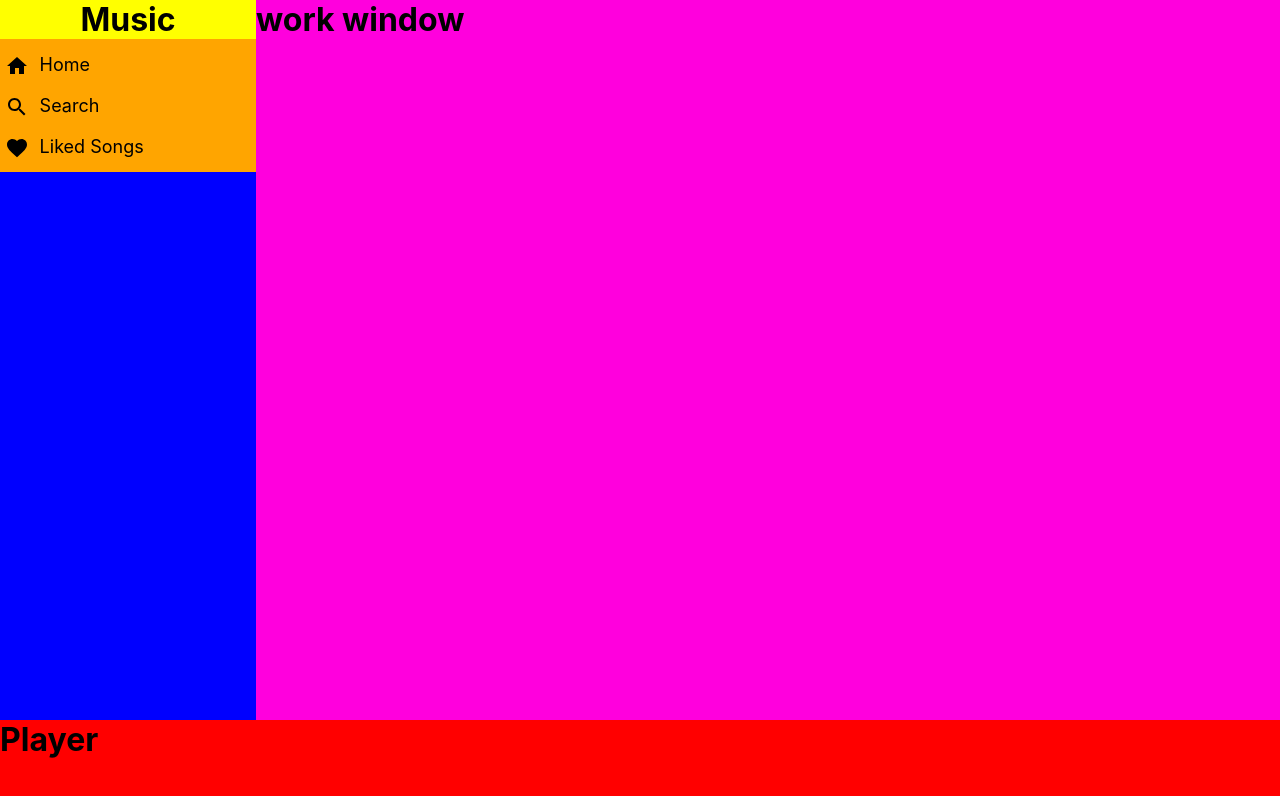
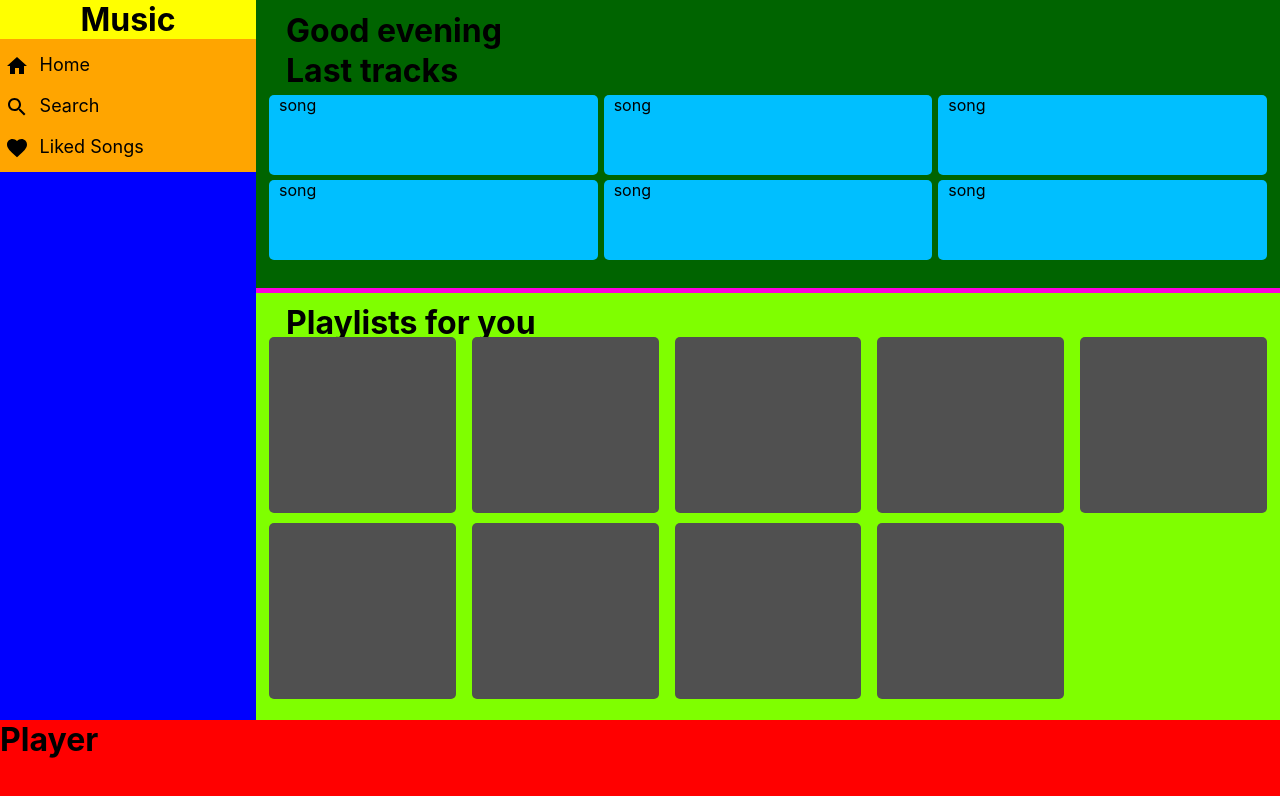
Before and after one commit to Sanb4ik/MusicPlatform, a Next.js app in the folder client/: page / in a window 1280 px wide. Shown: the top 796 px of the page. Built offline with nearby package versions, Linux system fonts and the light colour scheme.

Commit message:
content window

```diff
--- a/client/pages/index.tsx
+++ b/client/pages/index.tsx
@@ -10,29 +10,48 @@ const Home: NextPage = () => {
   return (
     <div className={styles.container}>
       <Head>
-        <title>Create Next App</title>
+        <title>Music</title>
         <meta name="description" content="Generated by create next app" />
         <link rel="icon" href="/favicon.ico" />
       </Head>
-      <Sidebar></Sidebar>
-      {/* <div className={styles.sidebar}>
-        <div className={styles.name}>
-          <h1>Music</h1>
+      <Sidebar />
+      <div className={styles.content}>
+        <div className={styles.last_tracks}>
+          <div className={styles.title}>
+            <h1>Good evening</h1>
+            <h1>Last tracks</h1>
+          </div>
+          <div className={styles.track_card}>song</div>
+          <div className={styles.track_card}>song</div>
+          <div className={styles.track_card}>song</div>
+          <div className={styles.track_card}>song</div>
+          <div className={styles.track_card}>song</div>
+          <div className={styles.track_card}>song</div>
+          <div className={styles.track_card}>song</div>
+          <div className={styles.track_card}>song</div>
+          <div className={styles.track_card}>song</div>
         </div>
-        <div className={styles.buttons}>
-          <HomeIcon className={styles.icon}></HomeIcon><p className={styles.description}>Home</p>
-          <SearchIcon className={styles.icon}>Search</SearchIcon><p className={styles.description}>Search</p>
-          <FavoriteIcon className={styles.icon}>Liked </FavoriteIcon><p className={styles.description}>Liked Songs</p>
+        <div className={styles.playlists}>
+          <div className={styles.title}>
+            <h1>Playlists for you</h1>
+
+          </div>
+          <div className={styles.playlist_card}></div>
+          <div className={styles.playlist_card}></div>
+          <div className={styles.playlist_card}></div>
+          <div className={styles.playlist_card}></div>
+          <div className={styles.playlist_card}></div>
+          <div className={styles.playlist_card}></div>
+          <div className={styles.playlist_card}></div>
+          <div className={styles.playlist_card}></div>
+          <div className={styles.playlist_card}></div>
         </div>
-      </div> */}
-      <div className={styles.content}>
-        <h1 > work window</h1>
       </div>
       <div className={styles.player}>
-        <h1 > Player </h1>
+        <h1> Player </h1>
       </div>
     </div>
-  )
+  );
 }
 
 export default Home
--- a/client/styles/Home.module.css
+++ b/client/styles/Home.module.css
@@ -11,8 +11,63 @@
 /* -------------------CONTENT -------------------- */
 .content {
   grid-area: content;
+  display: grid;
+  grid-template-rows: 40% 60%;
+  grid-template-areas: 'last_tracks'
+  'playlists'
+  ;
+  gap: 5px;
   background-color: rgb(255, 0, 221);
   min-height: 90vh;
+}
+
+.last_tracks {
+  display: grid;
+  grid-area: last_tracks;
+  padding: 10px;
+  grid-template-rows: repeat(3, 10vh);
+  grid-auto-rows: 0;
+  grid-template-areas: 'title title title'
+  'track_card track_card track_card';
+  gap: 5px;
+  background-color: darkgreen;
+  overflow-x: hidden;
+  column-gap: 0;
+}
+.title{
+  display: grid;
+  padding-left: 20px;
+  grid-area: title;
+  align-content: space-around;
+
+}
+
+.track_card {
+  margin: 0px 3px 0 3px;
+  padding-left: 10px;
+  border-radius: 5px;
+  display: grid;
+  background-color: deepskyblue;
+  overflow: hidden;
+}
+.playlists {
+  display: grid;
+  grid-area: playlists;
+  grid-template-rows: 3vh 22vh 22vh;
+  grid-template-areas: 'title title title title title title'
+  'playlist_card playlist_card playlist_card playlist_card playlist_card playlist_card';
+  gap: 10px;
+  padding: 10px;
+  background-color: chartreuse;
+  overflow-x: hidden;
+  grid-auto-rows: 0;
+}
+.playlist_card {
+  margin: 0px 3px 0 3px;
+  display: grid;
+  border-radius: 5px ;
+  background-color: rgb(80, 80, 80);
+  overflow: hidden;
 }
 /* -------------------PLAYER -------------------- */
 .player{
@@ -45,10 +100,7 @@
   background-color: orange;
   min-height:min-content;
   padding: 5px;
-
-  grid-template-areas: 'icon description'
-    'icon description'
-    'icon description';
+  grid-template-areas: 'icon description';
     grid-template-columns: 10% 90%;
 }
 .icon{
@@ -61,7 +113,15 @@
   font-size: 18px;
 }
 /* ----------------------------------------------- */
-@media (max-width: 700px) {
+@media (max-width: 1300px) {
+  .playlists {
+
+    grid-template-areas: 'title title title title title'
+    'playlist_card playlist_card playlist_card playlist_card playlist_card';
+    overflow: hidden;
+  }
+}
+@media (max-width: 750px) {
   .container {
     grid-template-areas: 'content content'
                          'player player'
@@ -90,5 +150,21 @@
     align-content: center;
     min-height: 5vh;
   }
+  .last_tracks {
+    overflow: hidden;
+    grid-template-areas: 'title title'
+    'track_card track_card';
+  }
+  .last_tracks{
+    overflow: hidden;
+  }
+  .track_card {
+    overflow: hidden;
+  }
+  .playlists {
 
+    grid-template-areas: 'title title title'
+    'playlist_card playlist_card playlist_card';
+    overflow: hidden;
+  }
 }
```
